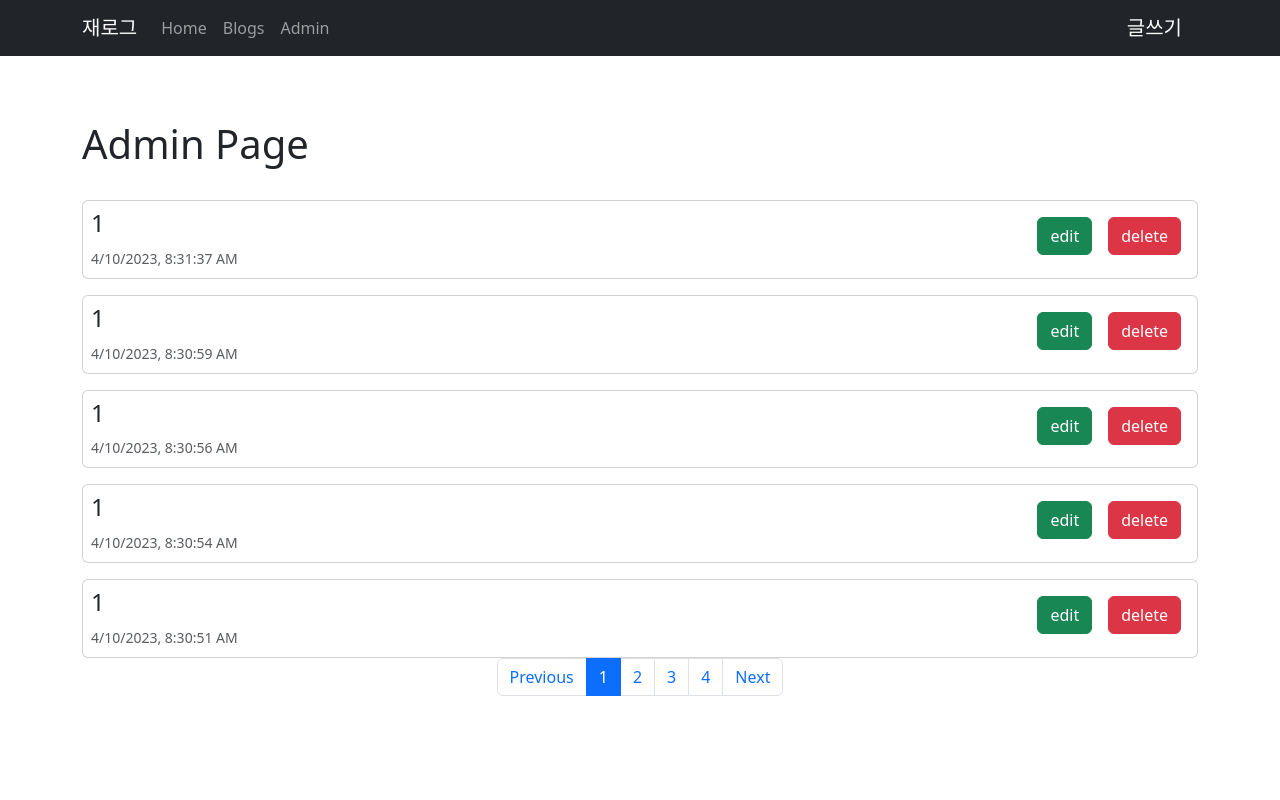
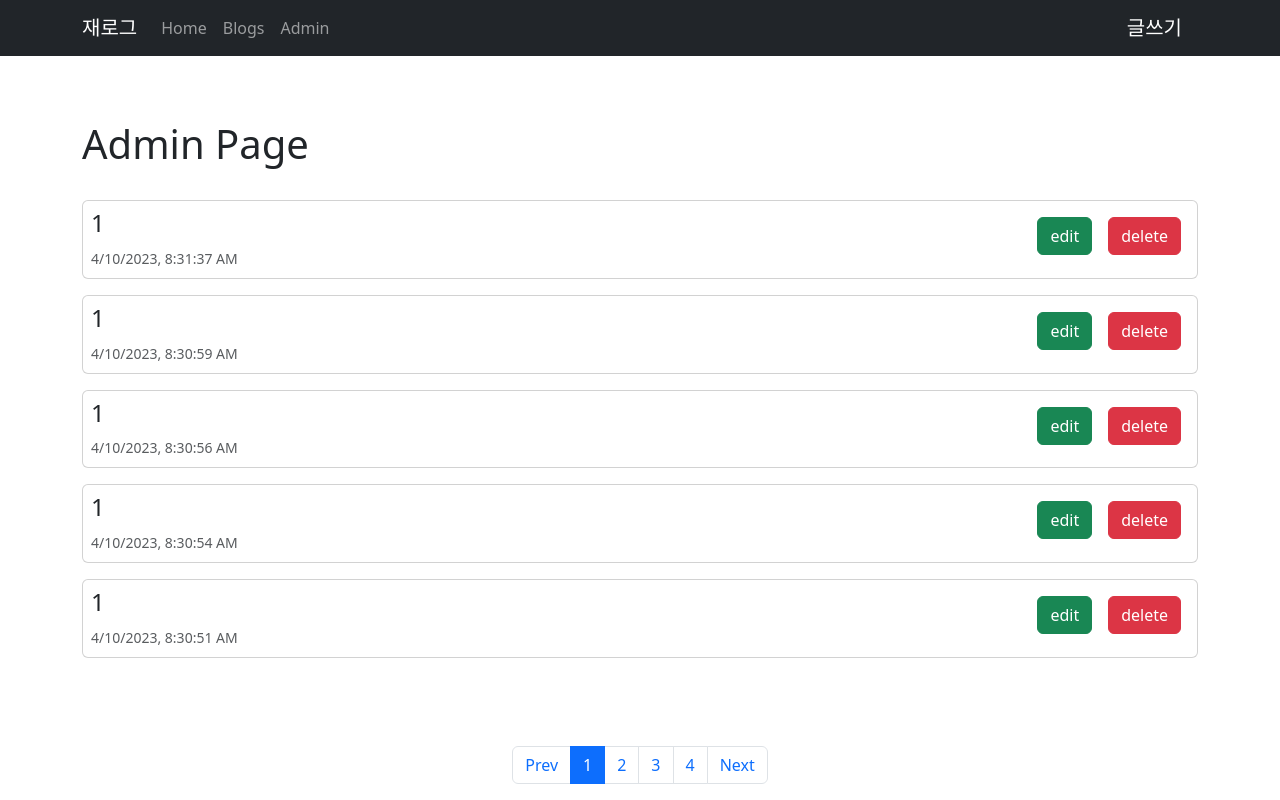
Before and after one commit to bjy6439/toyProject2, a React (Create React App) app: page /admin in a window 1280 px wide. Built offline with nearby package versions, Linux system fonts and the light colour scheme; data requests are answered from the project's data file.

Commit message:
Modify : pageNation button fixed bottom

```diff
--- a/src/Components/BlogList.tsx
+++ b/src/Components/BlogList.tsx
@@ -1,7 +1,7 @@
 import React, { useEffect, useState } from "react";
 import axios from "axios";
 import Card from "./Card";
-import { useNavigate, useParams } from "react-router-dom";
+import { useNavigate } from "react-router-dom";
 import LodingSpiner from "./LodingSpiner";
 import PagiNation from "./PagiNation";
 
@@ -80,12 +80,12 @@ const BlogList = ({ admin }: { admin?: boolean }) => {
     if (postList.length !== 0) {
       return (
         <>
+          {!admin && (
+            <button className="btn btn-primary" onClick={renderPublish}>
+              {isPublish ? "비공개글 보이기" : "비공개글 숨기기"}
+            </button>
+          )}
           <div>
-            {!admin && (
-              <button className="btn btn-primary" onClick={renderPublish}>
-                {isPublish ? "비공개글 보이기" : "비공개글 숨기기"}
-              </button>
-            )}
             {postList.map((post) => {
               if (isPublish === true && post.publish === true) {
                 return null;
--- a/src/Components/PagiNation.tsx
+++ b/src/Components/PagiNation.tsx
@@ -1,5 +1,4 @@
 import React from "react";
-import { Link } from "react-router-dom";
 
 const PagiNation = ({
   currentPage,
@@ -12,7 +11,7 @@ const PagiNation = ({
 }) => {
   console.log(currentPage, numberOfPages);
   return (
-    <nav aria-label="Page navigation example">
+    <nav className="fixed-bottom" aria-label="Page navigation example">
       <ul className="pagination justify-content-center">
         <li className="page-item">
           <button
@@ -23,7 +22,7 @@ const PagiNation = ({
               }
             }}
           >
-            Previous
+            Prev
           </button>
         </li>
         {Array(numberOfPages)
```
